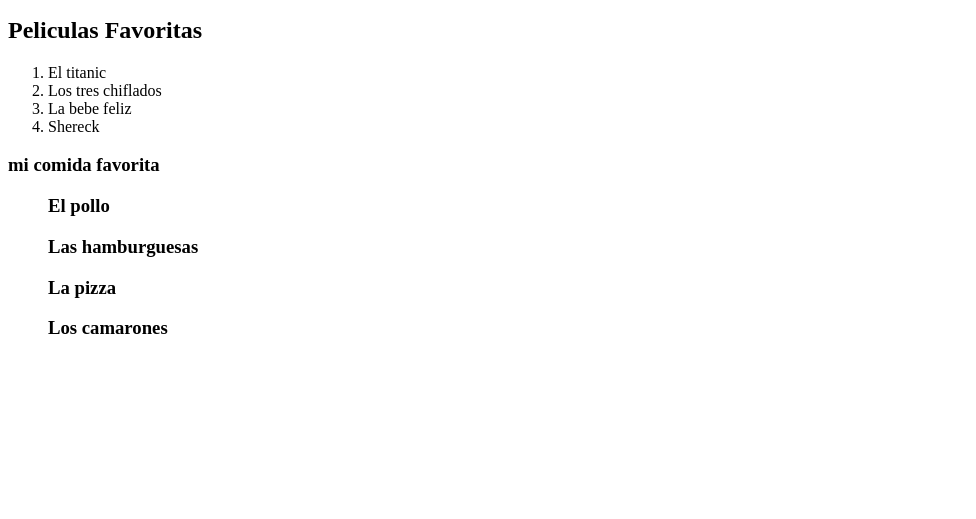
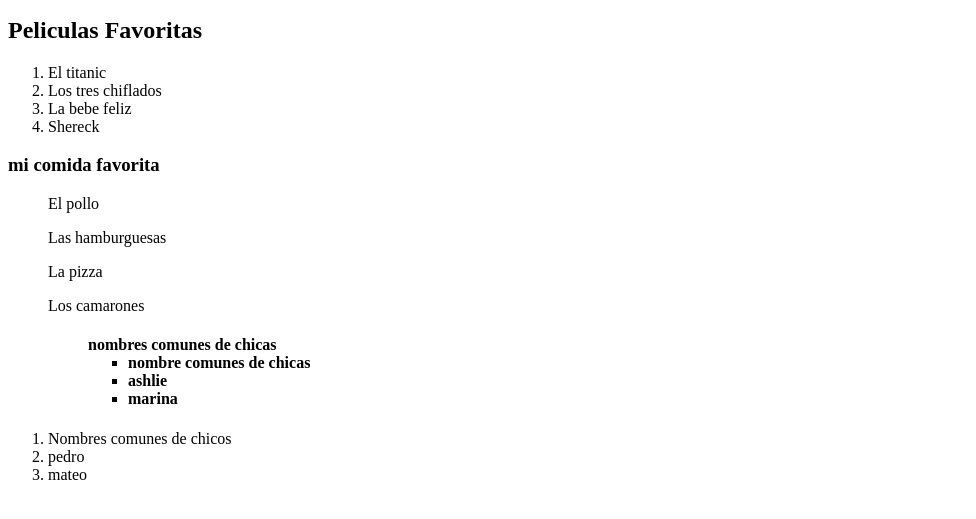
Before and after one commit to Mariali99/marina, a plain HTML site: page laboratorio_practico1.html in a window 1280 px wide. Shown: the part 155-674 px from the top of the page, without its empty margins (0-976 px from the left). Drawn offline with Linux system fonts and the light colour scheme.

Commit message:
agregue nombres comunes de chicos y chicas

```diff
--- a/laboratorio_practico1.html
+++ b/laboratorio_practico1.html
@@ -18,11 +18,28 @@
 	<li>Shereck
 	</ol>
 
-<H3>mi comida favorita<H3>
+<H3>mi comida favorita</H3>
 	<ul>El pollo</ul>
 	<ul>Las hamburguesas</ul>
 	<ul>La pizza</ul>
 	<ul>Los camarones</ul>
+
+	<ol>
+<ul>
+	<h4> nombres comunes de chicas </4>
+	<ul>
+	<li>nombre comunes de chicas</li>
+		<li>ashlie</li>
+		<li>marina</li>
+		</ol>
+
+	<ol>
+<li>Nombres comunes de chicos</li>
+	<li> pedro</li>
+	<li> mateo </li>
+
+	</ol>
+
 
 
 	</head>
```
